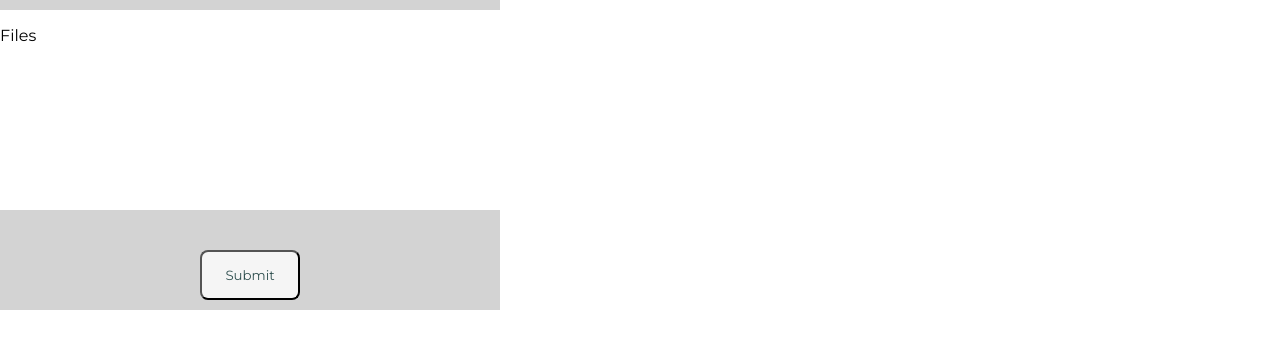
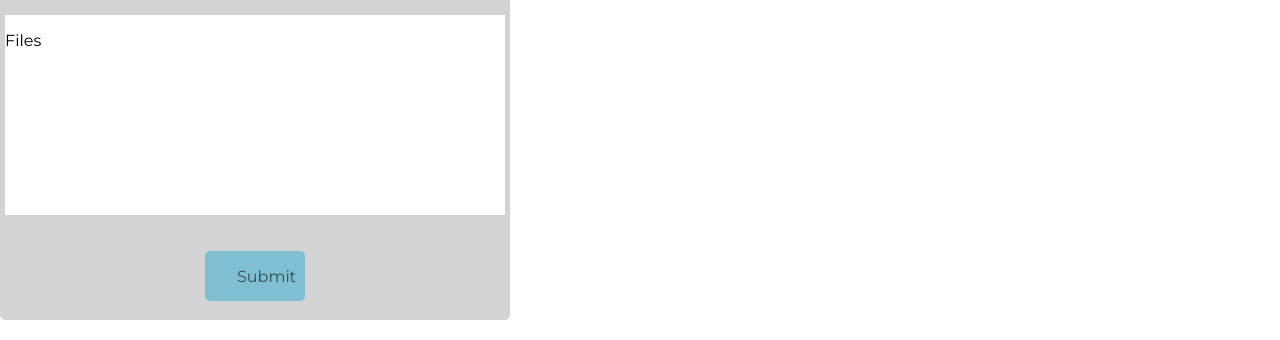
Before and after one commit to derekianrosas/AppInDayBack, a website: page BackApp/static/index.html in a window 1280 px wide. Shown: the part 90-430 px from the top of the page. Drawn offline with Linux system fonts and the light colour scheme.

Commit message:
submit button styles

```diff
--- a/BackApp/static/index.html
+++ b/BackApp/static/index.html
@@ -11,17 +11,17 @@
 </head>
 <style>
 
-.app-wrapper {
-  display: grid;
-  grid-template-columns: 1fr 1fr 1fr;
-}
 .app-wrapper > .popup-submit-form {
   display: grid;
   grid-template-rows: 1fr 2fr 1fr;
   width: 500px;
   height: 400px;
+  font-family: 'Montserrat', sans-serif;
+  padding: 0px;
+  border-style: solid;
   border-color: lightgrey;
-  font-family: 'Montserrat', sans-serif;
+  border-width: 5px;
+  border-radius: 5px;
 }
 
 .app-wrapper > .popup-submit-form > .submit-files {
@@ -39,7 +39,8 @@
   flex-direction: row;
   background-color:whitesmoke;
   border-width: medium;
-  border-color: darkslategrey;
+  border-style: solid;
+
 }
 
 .app-wrapper > .popup-submit-form > .submit-button {
@@ -50,7 +51,7 @@
   background-color: lightgrey;
 }
 
-.app-wrapper > .popup-submit-form > .submit-button > #submit {
+.app-wrapper > .popup-submit-form > .submit-button > .submit {
   display: flex;
   flex-direction: column;
   align-items: center;
@@ -61,7 +62,24 @@
   border-radius: 8px;
   font-weight: 200;
   color: darkslategrey;
-  background-color: whitesmoke;
+  background-color: #13a5d16e;
+  border: none;
+  color: darkslategrey;
+  padding: 15px 32px;
+  text-align: center;
+  text-decoration: none;
+  display: inline-block;
+  font-size: 16px;
+  margin: 4px 2px;
+  cursor: pointer;
+  border-radius: 5px;
+  }
+
+  .app-wrapper > .popup-submit-form > .submit-button > .submit:hover {
+      background-color: rgba(96, 160, 36, 0.404);
+}
+.app-wrapper > .popup-submit-form > .submit-button > .submit:focus {
+        background-color: rgb(18, 190, 133);
 }
 
 
@@ -81,13 +99,16 @@
       </div>
 
       <div class="submit-button">
-        <button id="submit" onclick="submitForm()">Submit</button>
+        <button class="submit">Submit</button>
       </div>
 
     </div>
 
 </div>
-  <div class="upload-wrapper">
+
+
+
+<div class="upload-wrapper">
       <h1>Upload new File</h1>
       <form method=post enctype=multipart/form-data>
         <input type=file name=file>
```
